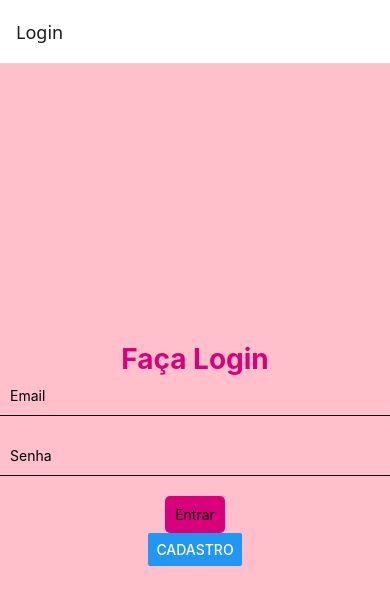
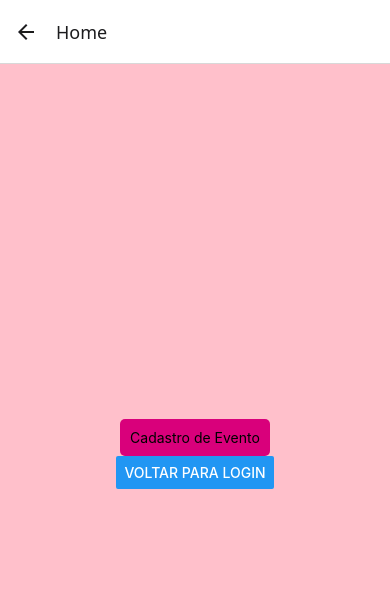
Before and after one commit to mariajuliacintra/Mobile_VIO, a React Native app: screen /Home in a window 390 px wide. Shown: the top 604 px of the page. Built offline with nearby package versions, Linux system fonts and the light colour scheme.

Commit message:
atualização com navegação para home

```diff
--- a/src/App.js
+++ b/src/App.js
@@ -2,6 +2,11 @@ import {NavigationContainer} from "@react-navigation/native"; //IMPORTAÇÃO DE
 import { createStackNavigator } from "@react-navigation/stack"; //IMPORTAÇÃO DE NAVEGAÇÃO
 import Login from "./screens/Login"
 import Cadastro from './screens/Cadastro';
+import Home from './screens/Home';
+import CadastroEvento from './screens/CadastroEvento';
+import CadastroOrganizador from './screens/CadastroOrganizador';
+import CadastroIngresso from './screens/CadastroIngresso';
+
 
 const Stack = createStackNavigator();
 
@@ -11,6 +16,10 @@ export default function App() {
       <Stack.Navigator>
         <Stack.Screen name="Login" component={Login}/>
         <Stack.Screen name="Cadastro" component={Cadastro}/>
+        <Stack.Screen name="Home" component={Home} />
+        <Stack.Screen name="CadastroEvento" component={CadastroEvento} />
+        <Stack.Screen name="CadastroOrganizador" component={CadastroOrganizador} />
+        <Stack.Screen name="CadastroIngresso" component={CadastroIngresso} />
       </Stack.Navigator>
     </NavigationContainer>
   );
--- a/src/screens/Cadastro.js
+++ b/src/screens/Cadastro.js
@@ -1,7 +1,7 @@
 import React, {useState} from "react";
 import {View, Text, TextInput, TouchableOpacity, Alert, StyleSheet, Button} from "react-native";
 import api from '../axios/axios'
-
+import Home from './Home'
 export default function Cadastro({ navigation }){
     const [user, setUser] = useState({
         cpf:"",
@@ -15,6 +15,7 @@ export default function Cadastro({ navigation }){
         await api.postCadastro(user).then(
             (response)=>{
                 Alert.alert("OK", response.data.message)
+                navigation.navigate("Home")
             }, (error)=>{
                 Alert.alert('Error', error.response.data.error)
             }
--- /dev/null
+++ b/src/screens/CadastroEvento.js
@@ -0,0 +1,7 @@
+import React, {useState} from "react";
+import {View, Text, TextInput, TouchableOpacity, Alert, StyleSheet, Button} from "react-native";
+import api from '../axios/axios'
+
+export default function CadastroEvento({ navigation }){
+
+}
--- /dev/null
+++ b/src/screens/CadastroIngresso.js
@@ -0,0 +1,7 @@
+import React, {useState} from "react";
+import {View, Text, TextInput, TouchableOpacity, Alert, StyleSheet, Button} from "react-native";
+import api from '../axios/axios'
+
+export default function CadastroIngresso({ navigation }){
+
+}
--- /dev/null
+++ b/src/screens/CadastroOrganizador.js
@@ -0,0 +1,7 @@
+import React, {useState} from "react";
+import {View, Text, TextInput, TouchableOpacity, Alert, StyleSheet, Button} from "react-native";
+import api from '../axios/axios'
+
+export default function CadastroOrganizador({ navigation }){
+
+}
--- /dev/null
+++ b/src/screens/Home.js
@@ -0,0 +1,27 @@
+import React, {useState} from "react";
+import {View, Text, TextInput, TouchableOpacity, Alert, StyleSheet, Button} from "react-native";
+import api from '../axios/axios'
+import CadastroEvento from "./CadastroEvento";
+
+export default function Home({ navigation }){
+    return(
+        <View style={styles.container}>
+            <TouchableOpacity onPress={()=> navigation.navigate("CadastroEvento")} style={styles.button}>
+                <Text>Cadastro de Evento</Text>
+            </TouchableOpacity>
+            <Button title="Voltar para Login" onPress={()=> navigation.navigate("Login")}/>
+        </View>
+)}
+const styles = StyleSheet.create({
+    container: {
+        flex: 1,
+        justifyContent: "center",
+        alignItems: 'center',
+        backgroundColor: "pink",
+    },
+    button:{
+        backgroundColor:'#D9007B',
+        padding:10,
+        borderRadius:5
+    }
+})
--- a/src/screens/Login.js
+++ b/src/screens/Login.js
@@ -2,6 +2,7 @@ import React, {useState} from "react";
 import {View, Text, TextInput, TouchableOpacity, Alert, StyleSheet, Button} from "react-native";
 import api from '../axios/axios'
 import Cadastro from "./Cadastro";
+import Home from "./Home"
 
 export default function Login({ navigation }){
     const [user, setUser] = useState({
@@ -13,6 +14,7 @@ export default function Login({ navigation }){
         await api.postLogin(user).then(
             (response)=>{
                 Alert.alert("OK", response.data.message)
+                navigation.navigate("Home")
             }, (error)=>{
                 Alert.alert('Error', error.response.data.error)
             }
```
